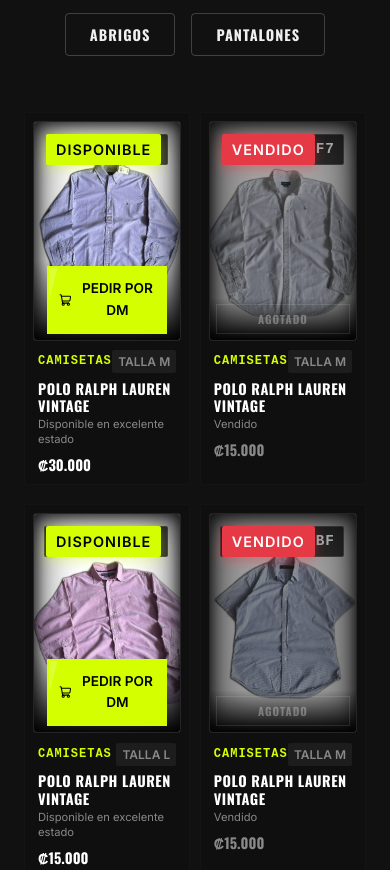
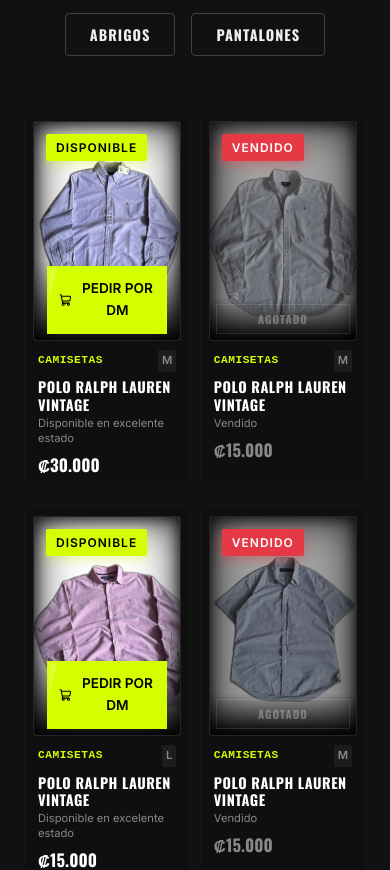
Before and after one commit to KevinMB0220/streetwear-store, a React (Vite) app: page / in a window 390 px wide. Shown: the part 2380-3250 px from the top of the page. Built offline with nearby package versions, Linux system fonts and the light colour scheme.

Commit message:
fix: resolve mobile card overlaps by hiding lookbook badge, shrinking sizes, and replacing broad selector

```diff
--- a/src/components/TrendingGrid.tsx
+++ b/src/components/TrendingGrid.tsx
@@ -174,7 +174,7 @@
                 transition: 'var(--transition)'
               }}>
                 {/* Lookbook serial code label */}
-                <div style={{
+                <div className="lookbook-badge" style={{
                   position: 'absolute',
                   top: '12px',
                   right: '12px',
@@ -292,7 +292,7 @@
 
               <div style={{ padding: '0 5px' }}>
                 <div style={{ display: 'flex', justifyContent: 'space-between', alignItems: 'center', marginBottom: '0.4rem' }}>
-                  <span style={{
+                  <span className="product-category" style={{
                     fontSize: '0.75rem',
                     color: 'var(--accent-color)',
                     textTransform: 'uppercase',
@@ -300,20 +300,23 @@
                     fontWeight: 600,
                     fontFamily: 'monospace'
                   }}>{prod.category}</span>
-                  <span style={{
+                  <span className="product-size" style={{
                     fontSize: '0.75rem',
                     backgroundColor: 'rgba(255,255,255,0.06)',
                     color: 'var(--text-secondary)',
                     padding: '2px 6px',
                     borderRadius: '2px',
                     fontWeight: 600
-                  }}>TALLA {prod.desc.split('•')[0].replace('Talla', '').trim()}</span>
+                  }}>
+                    <span className="desktop-size-label">TALLA </span>
+                    {prod.desc.split('•')[0].replace('Talla', '').trim()}
+                  </span>
                 </div>
                 <h3 style={{ fontSize: '1.25rem', marginBottom: '0.4rem', color: '#fff', letterSpacing: '0.5px' }}>{prod.name}</h3>
                 <p style={{ color: 'var(--text-secondary)', fontSize: '0.85rem', marginBottom: '0.8rem', lineHeight: '1.4' }}>
                   {prod.desc.includes('•') ? prod.desc.split('•').slice(1).join('•').trim() : prod.desc}
                 </p>
-                <div style={{
+                <div className="product-price" style={{
                   fontSize: '1.35rem',
                   fontFamily: 'var(--font-heading)',
                   fontWeight: 700,
@@ -396,8 +399,22 @@
             -webkit-box-orient: vertical;
             overflow: hidden;
           }
-          .product-card div {
-            font-size: 0.9rem !important;
+          .product-price {
+            font-size: 1.05rem !important;
+          }
+          .lookbook-badge {
+            display: none !important;
+          }
+          .desktop-size-label {
+            display: none !important;
+          }
+          .product-size {
+            font-size: 0.7rem !important;
+            padding: 2px 4px !important;
+          }
+          .product-category {
+            font-size: 0.7rem !important;
+            letter-spacing: 0.5px !important;
           }
           .add-to-cart-overlay {
             bottom: 0 !important;
```
